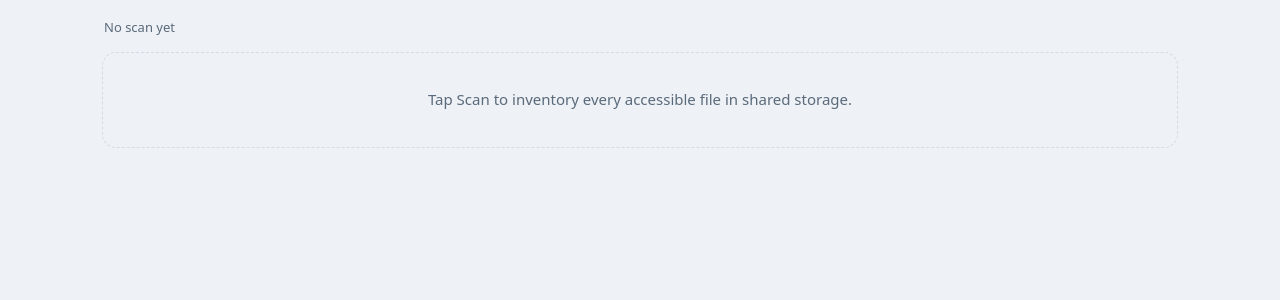
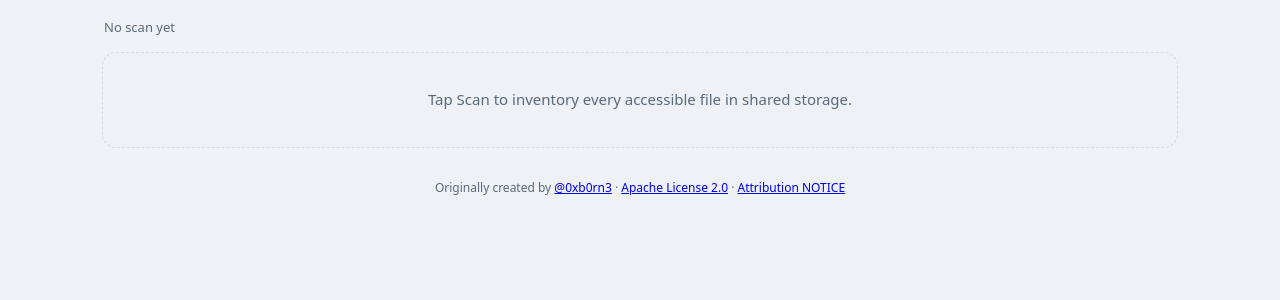
Before and after one commit to 0xb0rn3/MetaClean, a Flask app: page / in a window 1280 px wide. Shown: the part 415-715 px from the top of the page. Run offline with Flask 3, Linux system fonts and the light colour scheme; some libraries are stand-ins or nearby versions.

Commit message:
Show original author attribution and license in dashboard

```diff
--- a/metaclean/templates/index.html
+++ b/metaclean/templates/index.html
@@ -215,6 +215,11 @@ dialog::backdrop{background:rgba(5,8,12,.62)}
   <div id="grid" class="grid"></div>
   <div id="sentinel" style="height:1px"></div>
 </main>
+<footer style="padding:18px 14px 34px;text-align:center;color:var(--muted);font-size:12px">
+  Originally created by <a href="https://github.com/0xb0rn3" target="_blank" rel="noopener noreferrer">@0xb0rn3</a>
+  · <a href="https://github.com/0xb0rn3/MetaClean/blob/main/LICENSE" target="_blank" rel="noopener noreferrer">Apache License 2.0</a>
+  · <a href="https://github.com/0xb0rn3/MetaClean/blob/main/NOTICE" target="_blank" rel="noopener noreferrer">Attribution NOTICE</a>
+</footer>
 
 <div id="bar" class="selbar" hidden>
   <span id="barInfo"></span>
```
